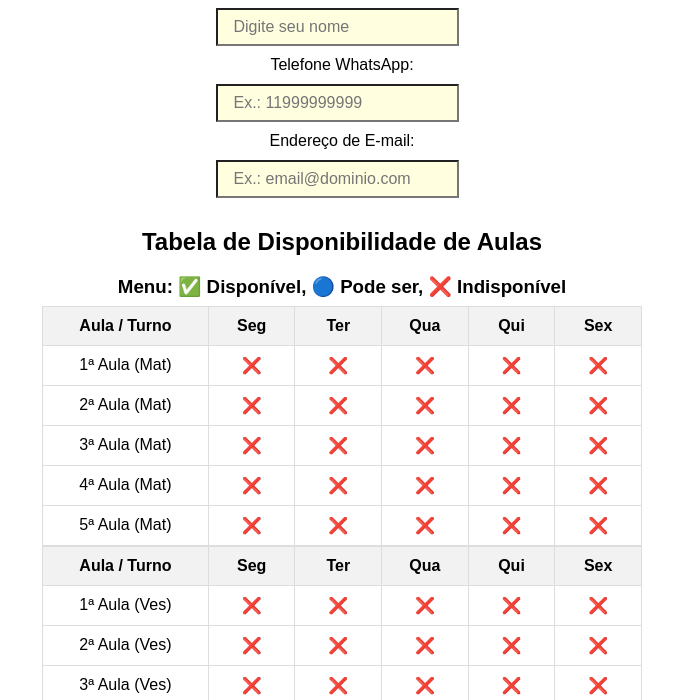
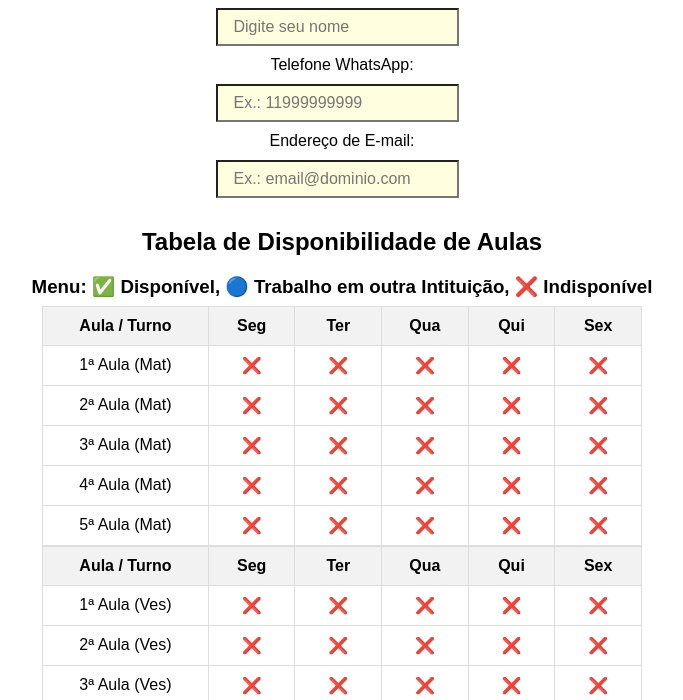
Before and after one commit to jorgejoseback/horario, a plain HTML site: page index.html in a window 1280 px wide. Shown: the part 100-800 px from the top of the page, without its empty margins (298-981 px from the left). Drawn offline with Linux system fonts and the light colour scheme.

Commit message:
index.html

```diff
--- a/index.html
+++ b/index.html
@@ -130,7 +130,7 @@
 
         <!-- Tabelas de disponibilidade -->
         <h2>Tabela de Disponibilidade de Aulas</h2>
-        <h3>Menu: ✅ Disponível, 🔵 Pode ser, ❌ Indisponível</h3>
+        <h3>Menu: ✅ Disponível, 🔵 Trabalho em outra Intituição, ❌ Indisponível</h3>
 
         <!-- Matutino -->
     <table>
```
